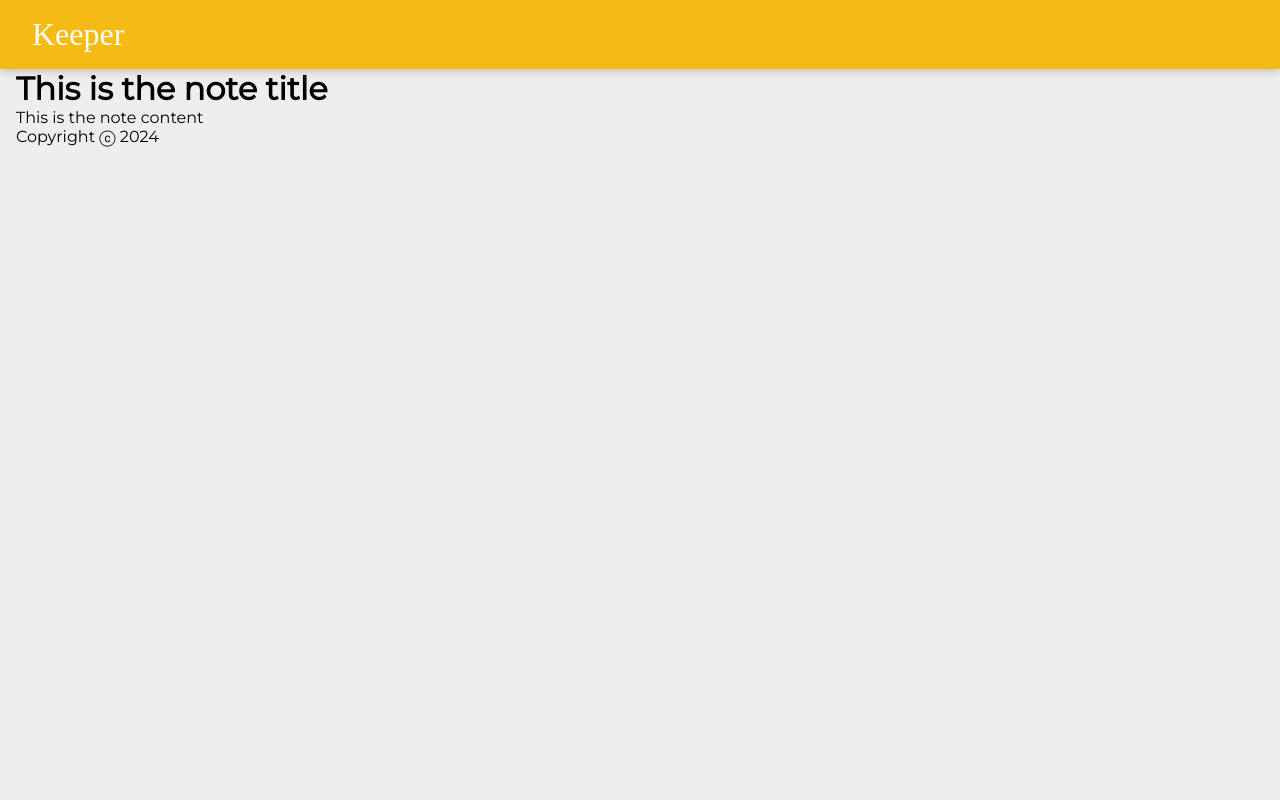
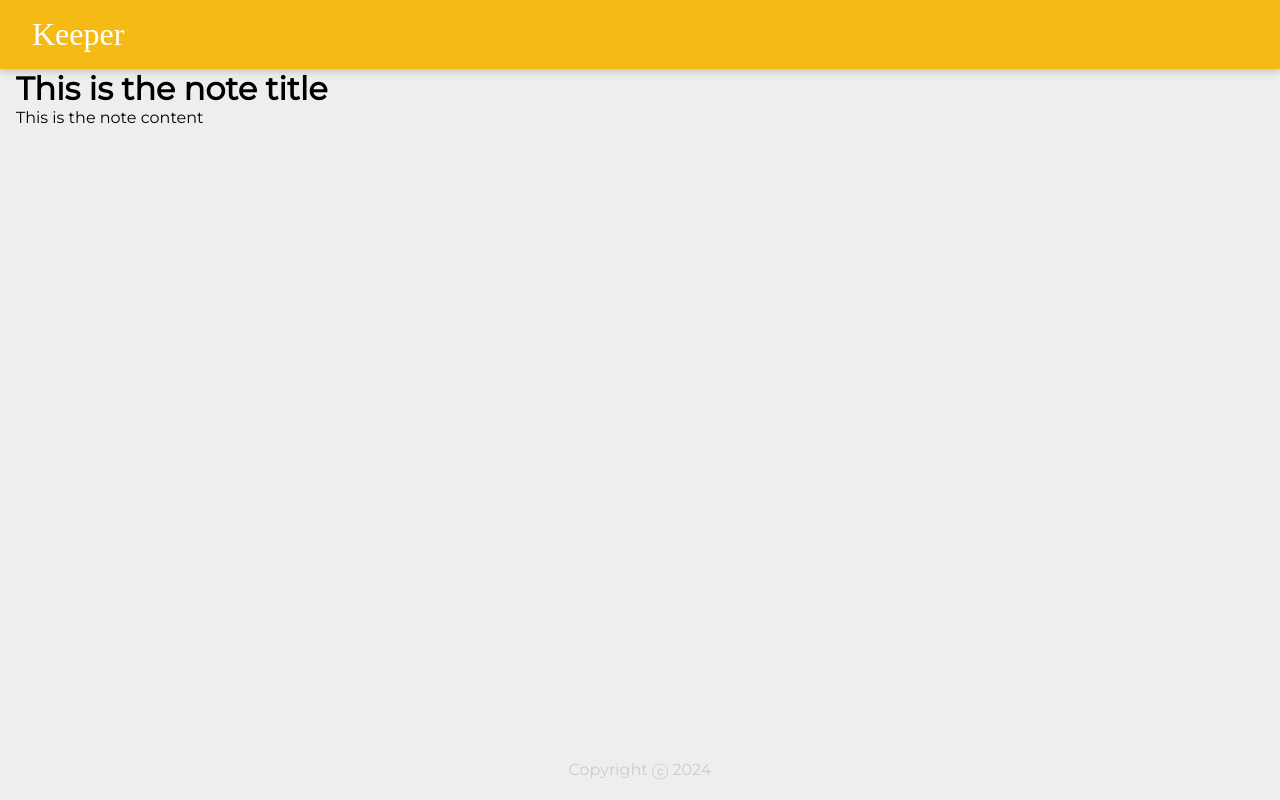
Before and after one commit to Shubham75511/Note-Saver, a React (Vite) app: page / in a window 1280 px wide. Built offline with nearby package versions, Linux system fonts and the light colour scheme; a web font is replaced by a local one.

Commit message:
Update index.css

```diff
--- a/src/index.css
+++ b/src/index.css
@@ -25,3 +25,16 @@ header h1 {
     font-family: "McLaren", cursive;
     font-weight: 200;
 }
+
+footer {
+    position: absolute;
+    text-align: center;
+    bottom: 0;
+    width: 100%;
+    height: 2.5rem;
+    margin: auto -16px;
+}
+
+footer p {
+    color: #ccc;
+}
```
